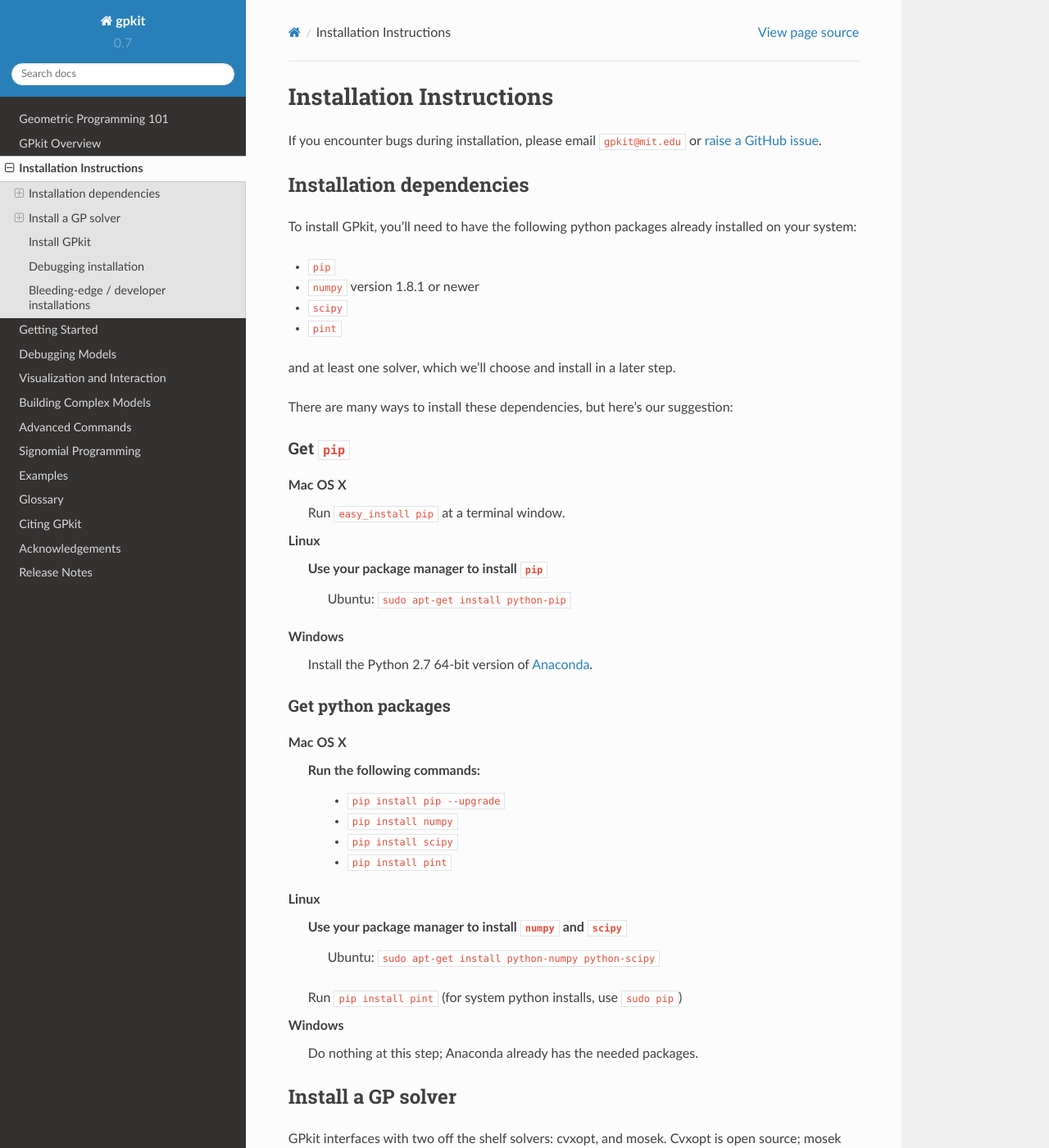
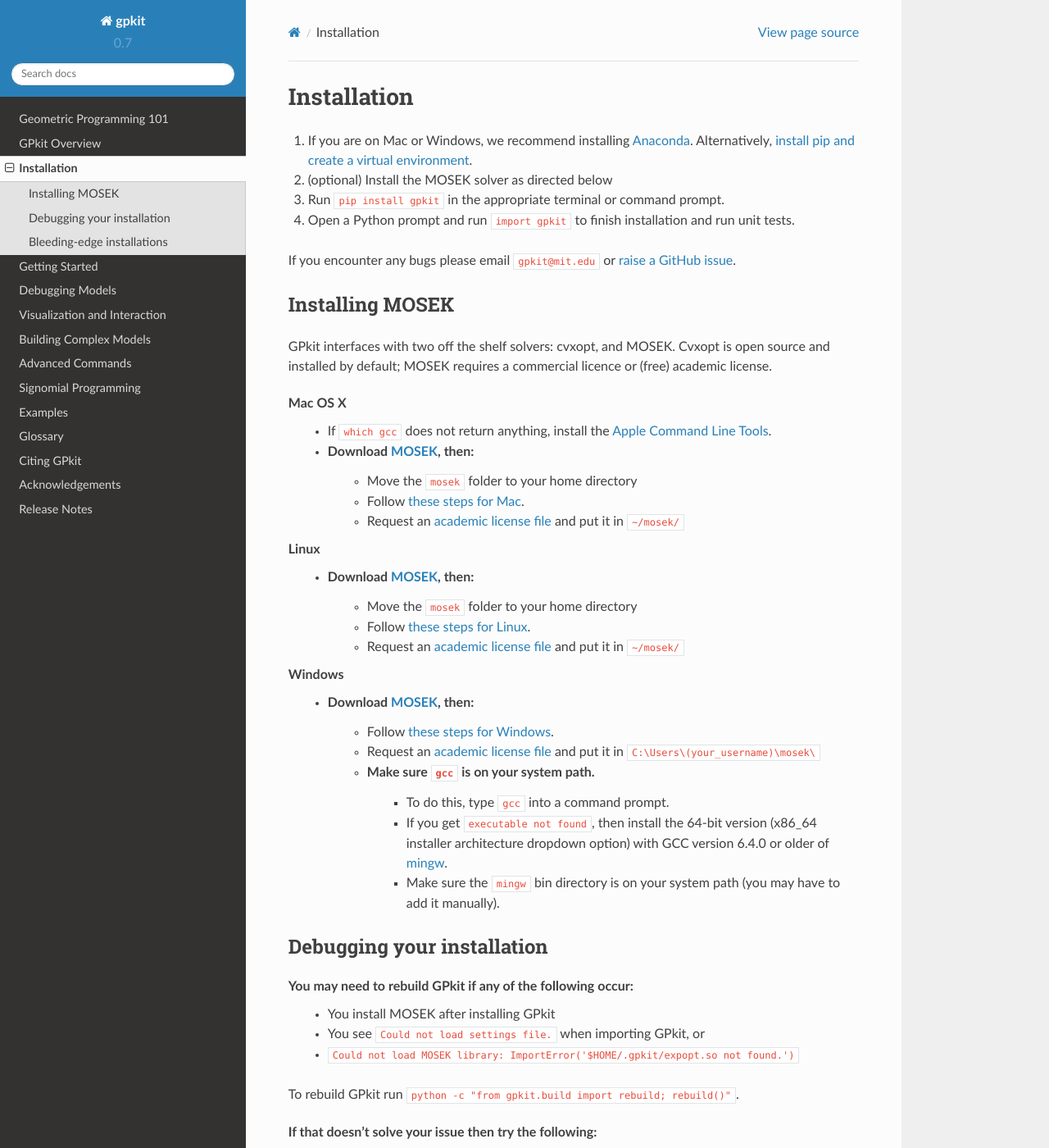
Before and after one commit to convexengineering/gpkit, a Sphinx documentation site: the page built from docs/source/installation.rst, in a window 1280 px wide and 1400 px high. Shown: the whole window at 82% size. Built offline with Sphinx 7.4.7 and the Read the Docs theme 2.0.0, drawn with Linux system fonts in a browser that asks for light colours; some of the changed text lies outside the part shown.

Commit message:
new and shortened install documentation

```diff
--- a/docs/source/installation.rst
+++ b/docs/source/installation.rst
@@ -1,104 +1,37 @@
 .. _installation:
 
-Installation Instructions
-*********************
+Installation
+************
 
-If you encounter bugs during installation, please email ``gpkit@mit.edu``
+1. If you are on Mac or Windows, we recommend installing `Anaconda <http://www.continuum.io/downloads>`_. Alternatively, `install pip and create a virtual environment <https://packaging.python.org/guides/installing-using-pip-and-virtualenv/>`_.
+2. (optional) Install the MOSEK solver as directed below
+3. Run ``pip install gpkit`` in the appropriate terminal or command prompt.
+4. Open a Python prompt and run ``import gpkit`` to finish installation and run unit tests.
+
+If you encounter any bugs please email ``gpkit@mit.edu``
 or `raise a GitHub issue <http://github.com/convexengineering/gpkit/issues/new>`_.
 
 
-Installation dependencies
-====================
-To install GPkit, you'll need to have the following python packages already installed on your system:
-
-- ``pip``
-- ``numpy`` version 1.8.1 or newer
-- ``scipy``
-- ``pint``
-
-and at least one solver, which we'll choose and install in a later step.
-
-There are many ways to install these dependencies, but here's our suggestion:
-
-Get ``pip``
------------
+Installing MOSEK
+================
+GPkit interfaces with two off the shelf solvers: cvxopt, and MOSEK.
+Cvxopt is open source and installed by default; MOSEK requires a commercial licence or (free)
+academic license.
 
 Mac OS X
-    Run ``easy_install pip`` at a terminal window.
-Linux
-    Use your package manager to install ``pip``
-        Ubuntu: ``sudo apt-get install python-pip``
-Windows
-    Install the Python 2.7 64-bit version of `Anaconda <http://www.continuum.io/downloads#_windows>`_.
-
-Get python packages
--------------------
-
-Mac OS X
-    Run the following commands:
-      - ``pip install pip --upgrade``
-      - ``pip install numpy``
-      - ``pip install scipy``
-      - ``pip install pint``
-
-Linux
-    Use your package manager to install ``numpy`` and ``scipy``
-        Ubuntu: ``sudo apt-get install python-numpy python-scipy``
-    Run ``pip install pint`` (for system python installs, use ``sudo pip``)
-
-Windows
-    Do nothing at this step; Anaconda already has the needed packages.
-
-
-Install a GP solver
-===================
-GPkit interfaces with two off the shelf solvers: cvxopt, and mosek.
-Cvxopt is open source; mosek requires a commercial licence or (free)
-academic license.
-
-At least one solver is required.
-
-Installing cvxopt
------------------
-
-Mac OSX
-    Run ``pip install cvxopt``
-
-Linux
-    Run ``sudo apt-get install libblas-dev liblapack-dev libsuitesparse-dev`` or otherwise install those libraries
-
-    Run ``pip install cvxopt`` (for system python installs, use ``sudo pip``)
-
-    If experiencing issues with wheel in Ubuntu 16.04, try the `official installer. <http://cvxopt.org/install/index.html>`_
-
-Windows
-    Run ``conda install -c omnia cvxopt`` in an Anaconda Command Prompt.
-
-Installing mosek
-----------------
-
-Dependency note: GPkit uses the python package ctypesgen to interface with the MOSEK C bindings.
-
-Licensing note: if you do not have a paid license,
-you will need an academic or trial license to proceed.
-
-Mac OS X
-  - If ``which gcc`` does not return anything, install ``XCode`` and the `Apple Command Line Tools <https://developer.apple.com/downloads/index.action?=command%20line%20tools>`_.
-  - Install ctypesgen with ``pip install ctypesgen --pre``.
+  - If ``which gcc`` does not return anything, install the `Apple Command Line Tools <https://developer.apple.com/downloads/index.action?=command%20line%20tools>`_.
   - Download `MOSEK <https://www.mosek.com/downloads/>`_, then:
       - Move the ``mosek`` folder to your home directory
       - Follow `these steps for Mac <http://docs.mosek.com/7.0/toolsinstall/Mac_OS_X_installation.html>`_.
       - Request an `academic license file <http://license.mosek.com/academic>`_ and put it in ``~/mosek/``
 
 Linux
-  - Install ctypesgen with ``pip install ctypesgen --pre`` (for system python installs, use ``sudo pip``)
   - Download `MOSEK <https://www.mosek.com/downloads/>`_, then:
       - Move the ``mosek`` folder to your home directory
       - Follow `these steps for Linux <http://docs.mosek.com/7.0/toolsinstall/Linux_UNIX_installation_instructions.html>`_.
       - Request an `academic license file <http://license.mosek.com/academic>`_ and put it in ``~/mosek/``
 
 Windows
-    - Install ctypesgen by running ``pip install ctypesgen --pre`` in an Anaconda Command Prompt .
     - Download `MOSEK <https://www.mosek.com/downloads/>`_, then:
         - Follow `these steps for Windows <http://docs.mosek.com/7.0/toolsinstall/Windows_installation.html>`_.
         - Request an `academic license file <http://license.mosek.com/academic>`_ and put it in ``C:\Users\(your_username)\mosek\``
@@ -107,37 +40,29 @@
             - If you get ``executable not found``, then install the 64-bit version (x86_64 installer architecture dropdown option) with GCC version 6.4.0 or older of `mingw <http://sourceforge.net/projects/mingw-w64/>`_.
             - Make sure the ``mingw`` bin directory is on your system path (you may have to add it manually).
 
-
-Install GPkit
-=============
-  - Run ``pip install gpkit`` at the command line (for system python installs, use ``sudo pip``)
-  - Run ``pip install jupyter`` to install jupyter notebook (recommended)
-  - Run ``jupyter nbextension enable --py widgetsnbextension`` for interactive control of models in jupyter (recommended)
-  - Run ``python -c "import gpkit.tests; gpkit.tests.run()"`` to run the tests; if any tests do not pass, please email ``gpkit@mit.edu`` or `raise a GitHub issue <http://github.com/convexengineering/gpkit/issues/new>`_.
-  - Join our `mailing list <https://mailman.mit.edu/mailman/listinfo/gpkit-users/>`_ and/or `chatroom <https://gitter.im/gpkit-users/Lobby>`_ for support and examples.
-
-
-Debugging installation
-======================
+Debugging your installation
+===========================
 
 You may need to rebuild GPkit if any of the following occur:
-  - You install a new solver (mosek or cvxopt) after installing GPkit
-  - You delete the ``.gpkit`` folder from your home directory
+  - You install MOSEK after installing GPkit
   - You see ``Could not load settings file.`` when importing GPkit, or
   - ``Could not load MOSEK library: ImportError('$HOME/.gpkit/expopt.so not found.')``
-To rebuild GPkit, first try running ``python -c "from gpkit.build import rebuild; rebuild()"``. If that doesn't work then try the following:
-  - Run ``pip uninstall gpkit``
-  - Run ``pip install --no-cache-dir --no-deps gpkit``
-  - Run ``python -c "import gpkit.tests; gpkit.tests.run()"``
+
+To rebuild GPkit run ``python -c "from gpkit.build import rebuild; rebuild()"``.
+
+If that doesn't solve your issue then try the following:
+  - ``pip uninstall gpkit``
+  - ``pip install --no-cache-dir --no-deps gpkit``
+  - ``python -c "import gpkit.tests; gpkit.tests.run()"``
   - If any tests fail, please email ``gpkit@mit.edu`` or `raise a GitHub issue <http://github.com/convexengineering/gpkit/issues/new>`_.
 
 
-Bleeding-edge / developer installations
-=======================================
+Bleeding-edge installations
+===========================
 
-Active developers may wish to install the `latest GPkit <http://github.com/convexengineering/gpkit>`_ directly from the source code on Github. To do so,
+Active developers may wish to install the `latest GPkit <http://github.com/convexengineering/gpkit>`_ directly from Github. To do so,
 
-  1. Run ``pip uninstall gpkit`` to uninstall your existing GPkit.
-  2. Run ``git clone https://github.com/convexengineering/gpkit.git`` to clone the GPkit repository.
-  3. Run ``pip install -e gpkit`` to install that directory as your environment-wide GPkit.
-  4. Run ``cd ..; python -c "import gpkit.tests; gpkit.tests.run()"`` to test your installation from a non-local directory.
+  1. ``pip uninstall gpkit`` to uninstall your existing GPkit.
+  2. ``git clone https://github.com/convexengineering/gpkit.git``
+  3. ``pip install -e gpkit`` to install that directory as your environment-wide GPkit.
+  4. ``cd ..; python -c "import gpkit.tests; gpkit.tests.run()"`` to test your installation from a non-local directory.
```
